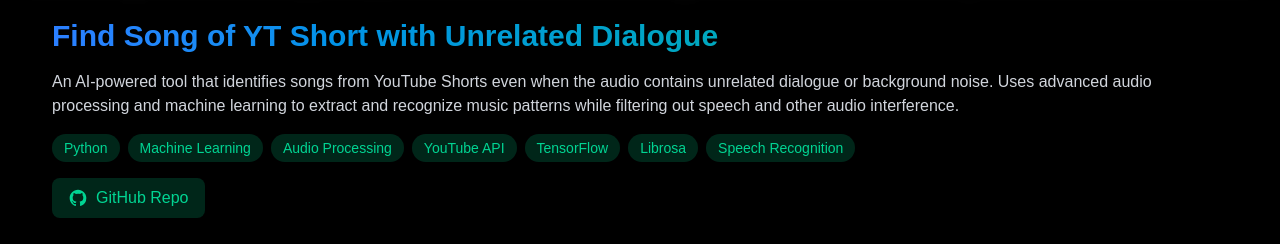
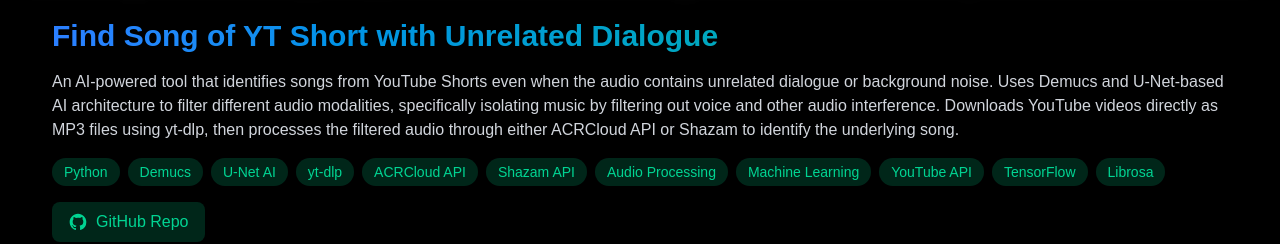
Before and after one commit to aarondeveloper/personal-website, a Next.js app: page /projects in a window 1280 px wide. Shown: the part 822-1066 px from the top of the page. Built offline with nearby package versions, Linux system fonts and the light colour scheme.

Commit message:
updated the yt reel project just need a good video for them and photo

```diff
--- a/src/app/projects/page.tsx
+++ b/src/app/projects/page.tsx
@@ -44,8 +44,8 @@
   },
   {
     name: 'Find Song of YT Short with Unrelated Dialogue',
-    description: 'An AI-powered tool that identifies songs from YouTube Shorts even when the audio contains unrelated dialogue or background noise. Uses advanced audio processing and machine learning to extract and recognize music patterns while filtering out speech and other audio interference.',
-    technologies: ['Python', 'Machine Learning', 'Audio Processing', 'YouTube API', 'TensorFlow', 'Librosa', 'Speech Recognition'],
+    description: 'An AI-powered tool that identifies songs from YouTube Shorts even when the audio contains unrelated dialogue or background noise. Uses Demucs and U-Net-based AI architecture to filter different audio modalities, specifically isolating music by filtering out voice and other audio interference. Downloads YouTube videos directly as MP3 files using yt-dlp, then processes the filtered audio through either ACRCloud API or Shazam to identify the underlying song.',
+    technologies: ['Python', 'Demucs', 'U-Net AI', 'yt-dlp', 'ACRCloud API', 'Shazam API', 'Audio Processing', 'Machine Learning', 'YouTube API', 'TensorFlow', 'Librosa'],
     image: '/yt_song_finder.png',
     links: [
       {
```
